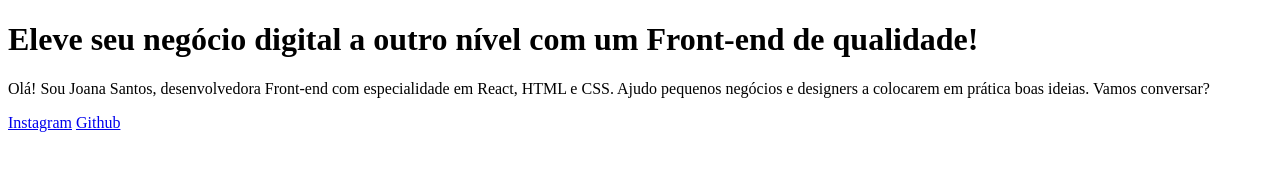
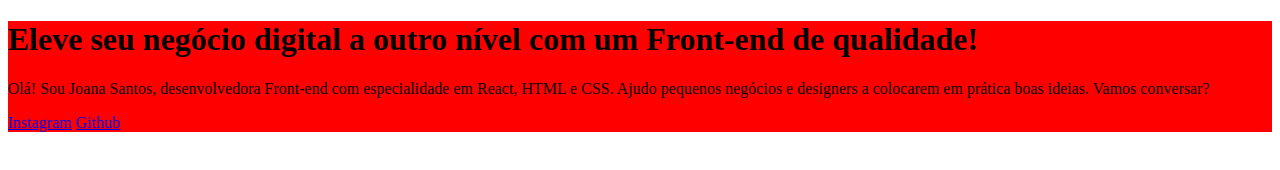
Before and after one commit to heloribeiro22/Projeto-html, a plain HTML site: page index.html in a window 1280 px wide. Drawn offline with Linux system fonts and the light colour scheme.

Commit message:
Altera cor do fundo

```diff
--- a/index.html
+++ b/index.html
@@ -7,7 +7,7 @@
 </head>
 <body>
     <header></header>
-    <main>
+    <main style="background-color: red;">
         <h1>Eleve seu negócio digital a outro nível <strong> com um Front-end de qualidade!</strong></h1>
         <p> Olá! Sou Joana Santos, desenvolvedora Front-end com especialidade em React, HTML e CSS. Ajudo pequenos negócios e designers a colocarem em prática boas ideias. Vamos conversar?</p>
         <a href="https://instagram.com/heloisa_ribeiros">Instagram</a>
```
